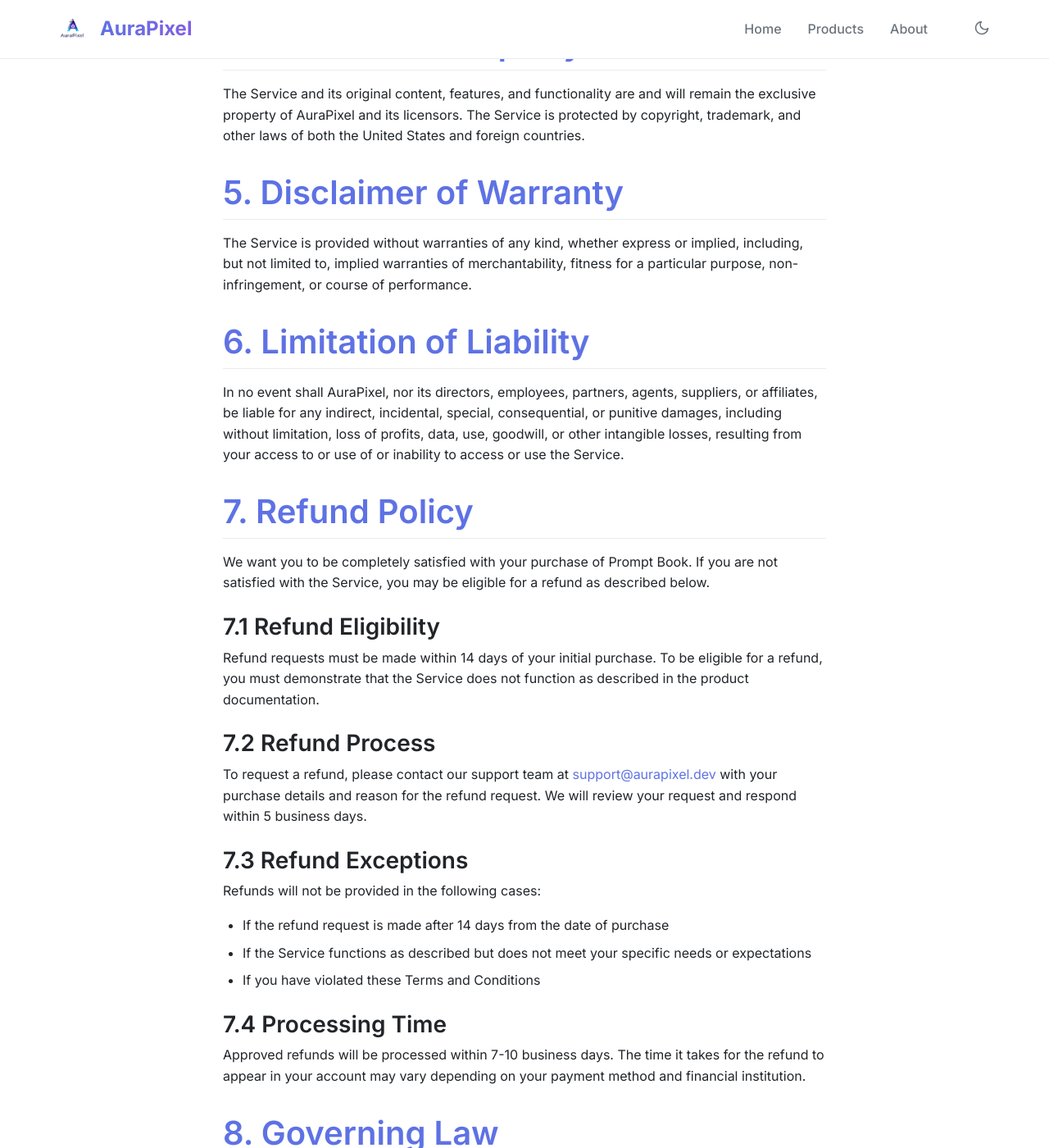
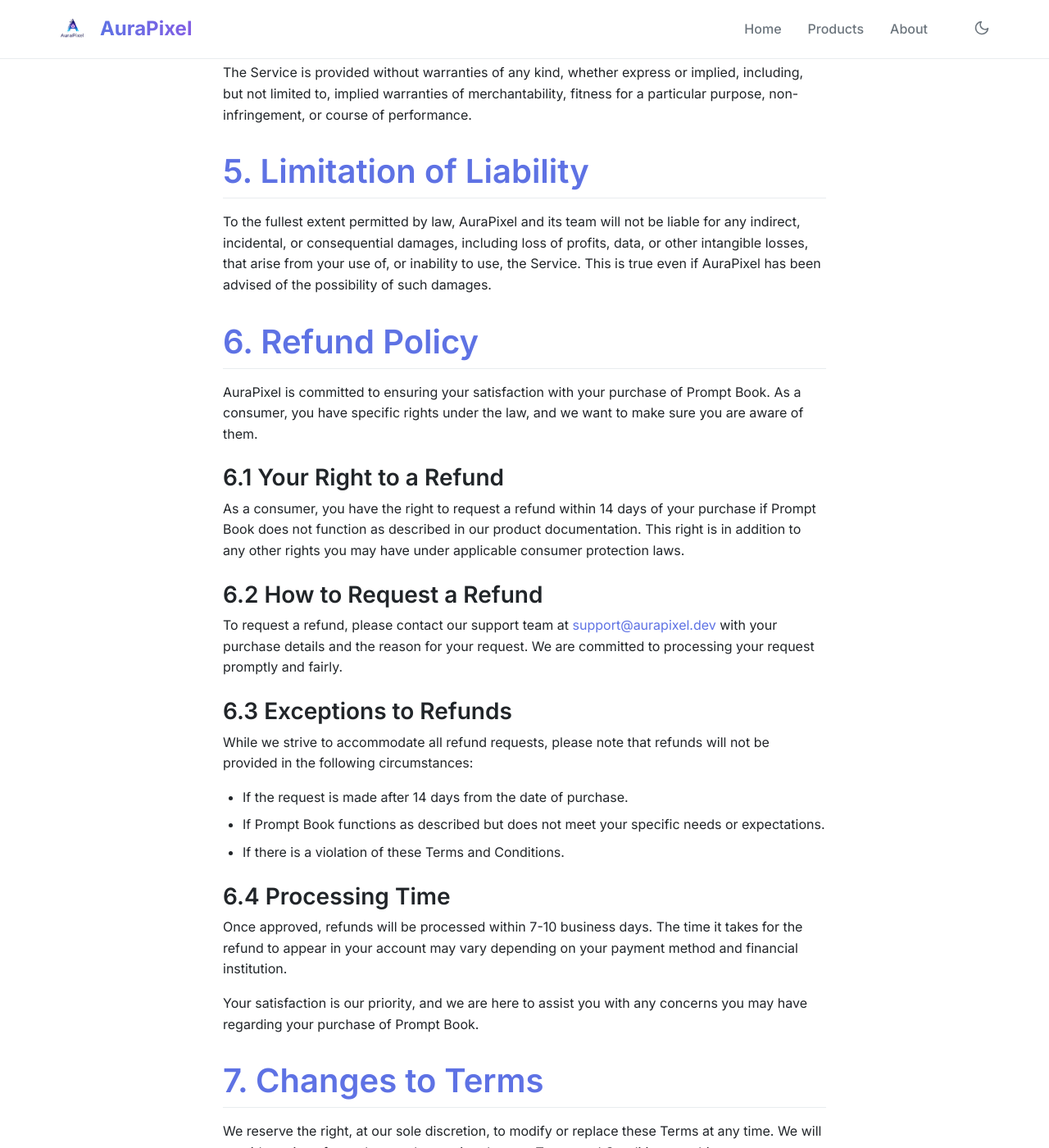
Before and after one commit to aurapixel/aurapixel.dev, a Jekyll site: the page built from products/prompt-book/terms.md, in a window 1280 px wide and 1400 px high, scrolled down 814 px. Shown: the whole window at 82% size. Built offline with Jekyll 4.4.1, drawn with Linux system fonts in a browser that asks for light colours; some of the changed text lies outside the part shown.

```diff
--- a/products/prompt-book/terms.md
+++ b/products/prompt-book/terms.md
@@ -14,7 +14,7 @@
     <div class="privacy-container">
         <div class="privacy-section">
             <h2>1. Acceptance of Terms</h2>
-            <p>By accessing and using the Prompt Book browser extension ("the Service"), you agree to be bound by these Terms and Conditions ("Terms"). If you do not agree to these Terms, you may not use the Service.</p>
+            <p>By using the Prompt Book browser extension (the "Service"), you agree to these Terms and Conditions ("Terms"). If you don't agree to these Terms, you are not allowed to use the Service.</p>
         </div>
 
         <div class="privacy-section">
@@ -28,54 +28,41 @@
         </div>
 
         <div class="privacy-section">
-            <h2>4. Intellectual Property</h2>
-            <p>The Service and its original content, features, and functionality are and will remain the exclusive property of AuraPixel and its licensors. The Service is protected by copyright, trademark, and other laws of both the United States and foreign countries.</p>
-        </div>
-
-        <div class="privacy-section">
-            <h2>5. Disclaimer of Warranty</h2>
+            <h2>4. Disclaimer of Warranty</h2>
             <p>The Service is provided without warranties of any kind, whether express or implied, including, but not limited to, implied warranties of merchantability, fitness for a particular purpose, non-infringement, or course of performance.</p>
         </div>
 
         <div class="privacy-section">
-            <h2>6. Limitation of Liability</h2>
-            <p>In no event shall AuraPixel, nor its directors, employees, partners, agents, suppliers, or affiliates, be liable for any indirect, incidental, special, consequential, or punitive damages, including without limitation, loss of profits, data, use, goodwill, or other intangible losses, resulting from your access to or use of or inability to access or use the Service.</p>
+            <h2>5. Limitation of Liability</h2>
+            <p>To the fullest extent permitted by law, AuraPixel and its team will not be liable for any indirect, incidental, or consequential damages, including loss of profits, data, or other intangible losses, that arise from your use of, or inability to use, the Service. This is true even if AuraPixel has been advised of the possibility of such damages.</p>
         </div>
 
         <div class="privacy-section">
-            <h2>7. Refund Policy</h2>
-            <p>We want you to be completely satisfied with your purchase of Prompt Book. If you are not satisfied with the Service, you may be eligible for a refund as described below.</p>
+            <h2>6. Refund Policy</h2>
+            <p>AuraPixel is committed to ensuring your satisfaction with your purchase of Prompt Book. As a consumer, you have specific rights under the law, and we want to make sure you are aware of them.</p>
 
-            <h3>7.1 Refund Eligibility</h3>
-            <p>Refund requests must be made within 14 days of your initial purchase. To be eligible for a refund, you must demonstrate that the Service does not function as described in the product documentation.</p>
+            <h3>6.1 Your Right to a Refund</h3>
+            <p>As a consumer, you have the right to request a refund within 14 days of your purchase if Prompt Book does not function as described in our product documentation. This right is in addition to any other rights you may have under applicable consumer protection laws.</p>
 
-            <h3>7.2 Refund Process</h3>
-            <p>To request a refund, please contact our support team at <a href="mailto:support@aurapixel.dev">support@aurapixel.dev</a> with your purchase details and reason for the refund request. We will review your request and respond within 5 business days.</p>
+            <h3>6.2 How to Request a Refund</h3>
+            <p>To request a refund, please contact our support team at <a href="mailto:support@aurapixel.dev">support@aurapixel.dev</a> with your purchase details and the reason for your request. We are committed to processing your request promptly and fairly.</p>
 
-            <h3>7.3 Refund Exceptions</h3>
-            <p>Refunds will not be provided in the following cases:</p>
+            <h3>6.3 Exceptions to Refunds</h3>
+            <p>While we strive to accommodate all refund requests, please note that refunds will not be provided in the following circumstances:</p>
             <ul>
-                <li>If the refund request is made after 14 days from the date of purchase</li>
-                <li>If the Service functions as described but does not meet your specific needs or expectations</li>
-                <li>If you have violated these Terms and Conditions</li>
+                <li>If the request is made after 14 days from the date of purchase.</li>
+                <li>If Prompt Book functions as described but does not meet your specific needs or expectations.</li>
+                <li>If there is a violation of these Terms and Conditions.</li>
             </ul>
 
-            <h3>7.4 Processing Time</h3>
-            <p>Approved refunds will be processed within 7-10 business days. The time it takes for the refund to appear in your account may vary depending on your payment method and financial institution.</p>
+            <h3>6.4 Processing Time</h3>
+            <p>Once approved, refunds will be processed within 7-10 business days. The time it takes for the refund to appear in your account may vary depending on your payment method and financial institution.</p>
+            <p>Your satisfaction is our priority, and we are here to assist you with any concerns you may have regarding your purchase of Prompt Book.</p>
         </div>
 
         <div class="privacy-section">
-            <h2>8. Governing Law</h2>
-            <p>These Terms shall be governed and construed in accordance with the laws of the State of California, United States, without regard to its conflict of law provisions.</p>
-        </div>
-
-        <div class="privacy-section">
-            <h2>9. Changes to Terms</h2>
+            <h2>7. Changes to Terms</h2>
             <p>We reserve the right, at our sole discretion, to modify or replace these Terms at any time. We will provide notice of any changes by posting the new Terms and Conditions on this page.</p>
-        </div>
-
-        <div class="last-updated">
-            <p>Last updated: September 16, 2025</p>
         </div>
     </div>
 </main>
```
Also changed, not shown: products/prompt-book/privacy.md (+17 -7 lines).
